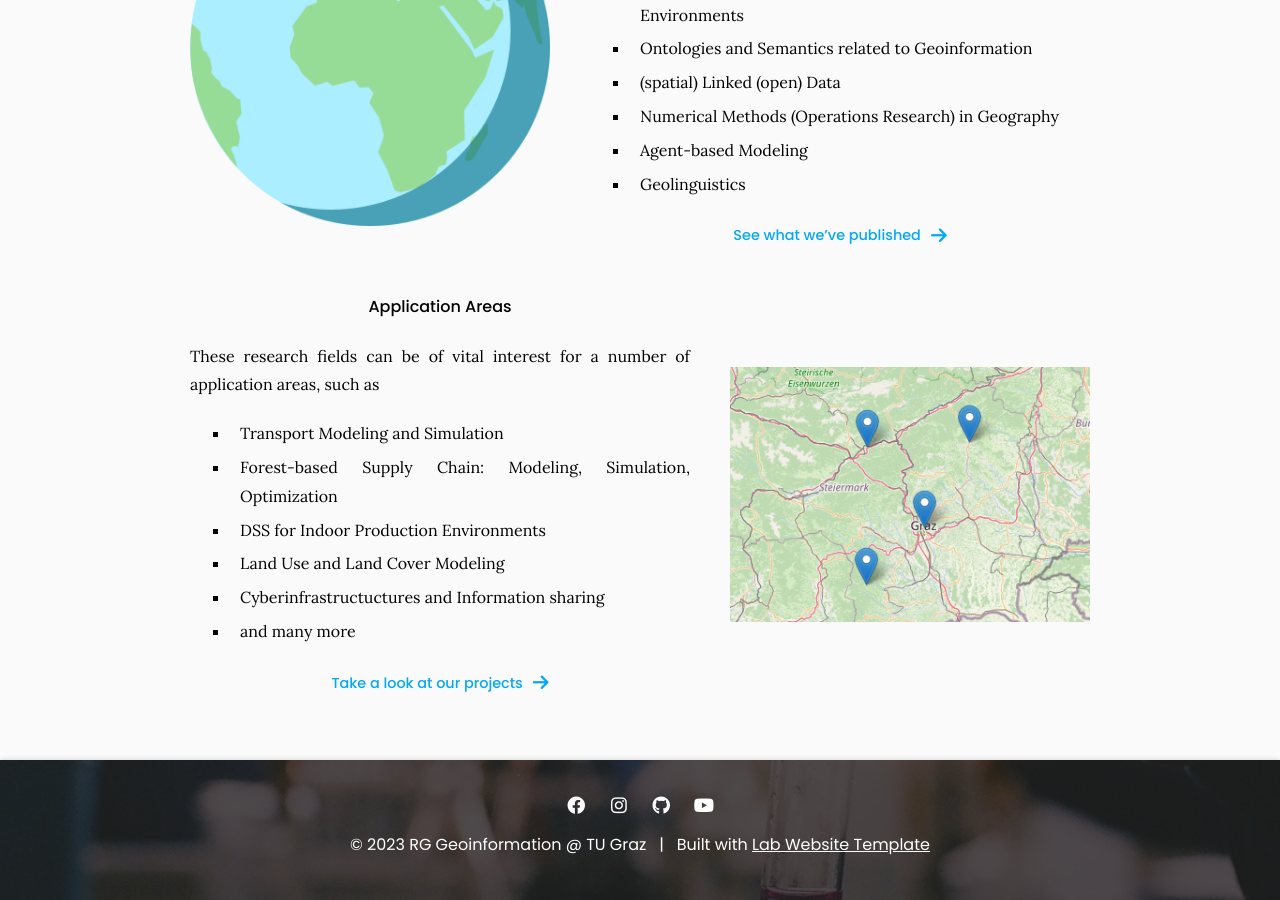
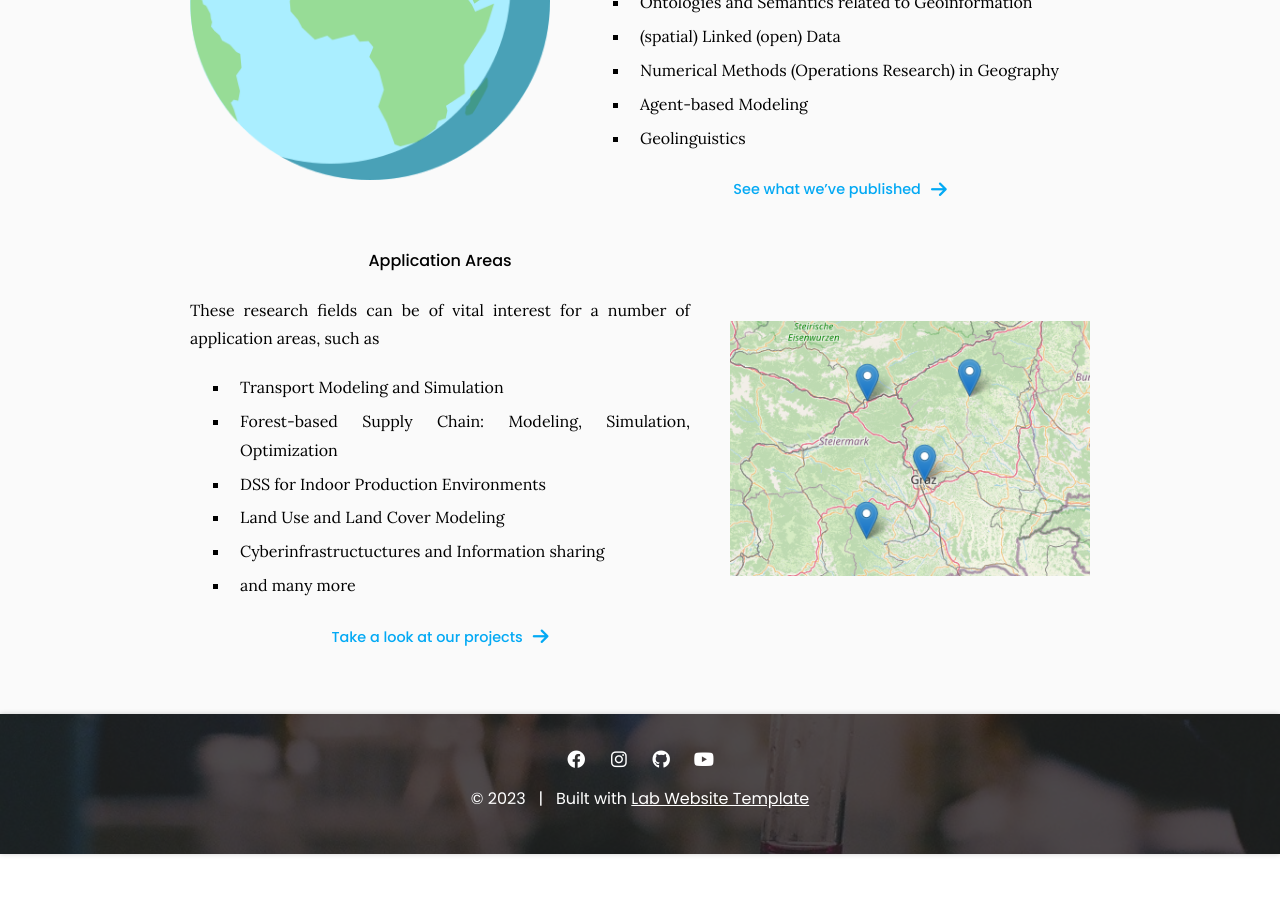
Before and after one commit to Geoinfo-TUGraz/Geoinfo-TUGraz.github.io, a Jekyll site: the page built from index.md, in a window 1280 px wide and 900 px high, scrolled down 804 px. Built offline with Jekyll 4.4.1, drawn with Linux system fonts in a browser that asks for light colours; after the commit the page ends 1658 px from its top, so only the background shows below that; some of the changed lines change nothing that is shown; some of the changed text lies outside the part shown.

Commit message:
Update _config.yaml

```diff
--- a/_config.yaml
+++ b/_config.yaml
@@ -1,7 +1,7 @@
 ### basic settings
 
 # site properties and page defaults
-title: RG Geoinformation @ TU Graz
+#title: RG Geoinformation @ TU Graz
 description: Website of the Research Group Geoinformation, Institute of Geodesy, Graz University of Technology.
 logo: images/geoinformation_logo.png
 header: images/background.jpg
```
